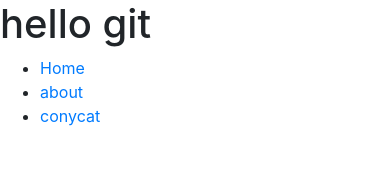
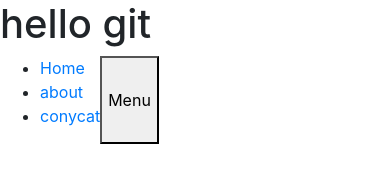
Before and after one commit to bahtiarakimkanov/gitlesson, a website: page index.html in a window 390 px wide. Drawn offline with nearby package versions, Linux system fonts and the light colour scheme.

Commit message:
add mobile nav

```diff
--- a/index.html
+++ b/index.html
@@ -21,6 +21,8 @@
                 <a href="#" class="nav_link">conycat</a>
             </li>
         </ul>
+
+        <button class="hamburger">Menu</button>
     </nav>
 </body>
 </html>
```
